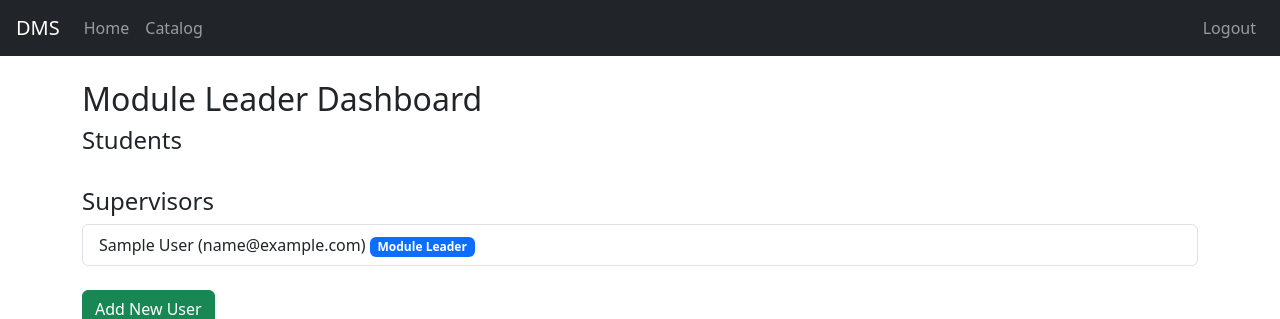
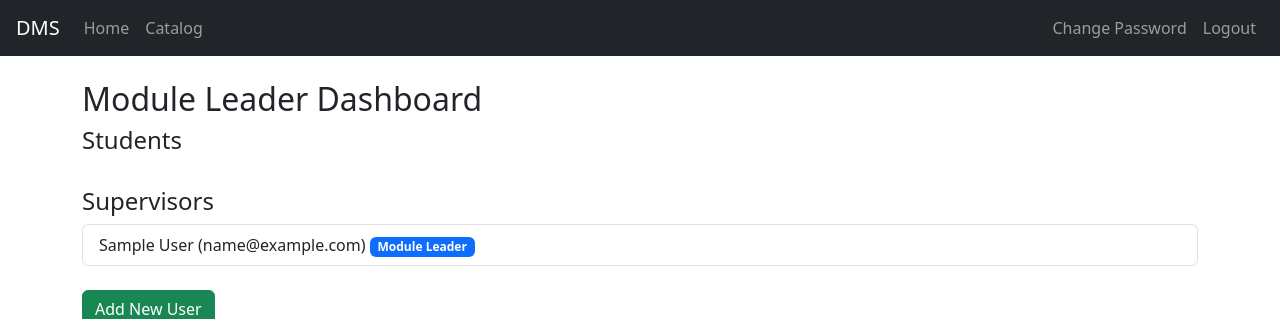
Before and after one commit to TechyByte/ECMM427, a Flask app: page /user/ in a window 1280 px wide. Shown: the top 319 px of the page. Run offline with Flask 3, Linux system fonts and the light colour scheme; a user stored in the database is signed in; tables that the repository leaves empty hold one stand-in row (values such as "Sample post").

Commit message:
change password functionality

```diff
--- a/routes/user.py
+++ b/routes/user.py
@@ -122,3 +122,26 @@ def change_admin(user_id, admin):
         db.session.rollback()
         flash(f'Error changing admin status: {e}', 'danger')
     return redirect(url_for('user.home'))
+
+@user_bp.route("/change_password", methods=["POST"])
+@login_required
+def change_password():
+    user = current_user.obj
+    current_password = request.form.get("current_password")
+    new_password = request.form.get("new_password")
+    confirm_password = request.form.get("confirm_password")
+
+    if not user.check_password(current_password):
+        flash("Current password is incorrect.", "error")
+        return redirect(url_for("user.home"))
+    if new_password != confirm_password:
+        flash("New passwords do not match.", "error")
+        return redirect(url_for("user.home"))
+    if not new_password or len(new_password) < 6:
+        flash("New password must be at least 6 characters.", "error")
+        return redirect(url_for("user.home"))
+
+    user.set_password(new_password)
+    db.session.commit()
+    flash("Password changed successfully.", "success")
+    return redirect(url_for("user.home"))
--- a/templates/base.html
+++ b/templates/base.html
@@ -44,12 +44,12 @@
       </li>
         </ul>
 	  <ul class="navbar-nav ms-auto">
-
-
-
-		  <li class="nav-item">
-             <a class="nav-link" href="{{ url_for("auth.logout") }}" title="{{ current_user.email }} -  {{ current_user.user_type }}">Logout</a>
-		  </li>
+    <li class="nav-item">
+      <a class="nav-link" data-bs-toggle="modal" data-bs-target="#changePasswordModal" href="#">Change Password</a>
+    </li>
+    <li class="nav-item">
+      <a class="nav-link" href="{{ url_for('auth.logout') }}" title="{{ current_user.email }} -  {{ current_user.user_type }}">Logout</a>
+    </li>
 		{% endif %}
 	  </ul>
 	</div>
@@ -67,5 +67,6 @@
 	});
   });
 </script>
+{% include 'modal_change_password.html' %}
 </body>
 </html>
--- /dev/null
+++ b/templates/modal_change_password.html
@@ -0,0 +1,30 @@
+<div class="modal fade" id="changePasswordModal" tabindex="-1" aria-labelledby="changePasswordModalLabel" aria-hidden="true">
+  <div class="modal-dialog">
+    <div class="modal-content">
+      <form method="POST" action="{{ url_for('user.change_password') }}">
+        <div class="modal-header">
+          <h5 class="modal-title" id="changePasswordModalLabel">Change Password</h5>
+          <button type="button" class="btn-close" data-bs-dismiss="modal" aria-label="Close"></button>
+        </div>
+        <div class="modal-body">
+          <div class="mb-3">
+            <label for="current_password" class="form-label">Current Password</label>
+            <input type="password" class="form-control" id="current_password" name="current_password" required>
+          </div>
+          <div class="mb-3">
+            <label for="new_password" class="form-label">New Password</label>
+            <input type="password" class="form-control" id="new_password" name="new_password" required>
+          </div>
+          <div class="mb-3">
+            <label for="confirm_password" class="form-label">Confirm New Password</label>
+            <input type="password" class="form-control" id="confirm_password" name="confirm_password" required>
+          </div>
+        </div>
+        <div class="modal-footer">
+          <button type="button" class="btn btn-secondary" data-bs-dismiss="modal">Cancel</button>
+          <button type="submit" class="btn btn-primary">Change Password</button>
+        </div>
+      </form>
+    </div>
+  </div>
+</div>
```
Also changed, not shown: tests/test_user.py (+52 -0 lines).
